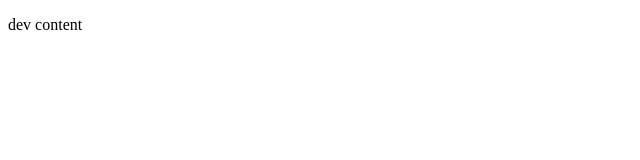
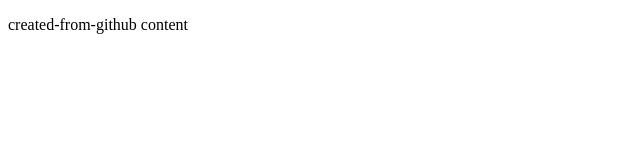
Before and after one commit to bolotbekov05/branch-practice, a plain HTML site: page index.html in a window 1280 px wide. Shown: the whole page, without its empty margins (0-640 px from the left). Drawn offline with Linux system fonts and the light colour scheme.

Commit message:
github commit

```diff
--- a/index.html
+++ b/index.html
@@ -7,6 +7,6 @@
         <title>Document</title>
     </head>
     <body>
-        <p>dev content</p>
+        <p>created-from-github content </p>
     </body>
     </html>
```
